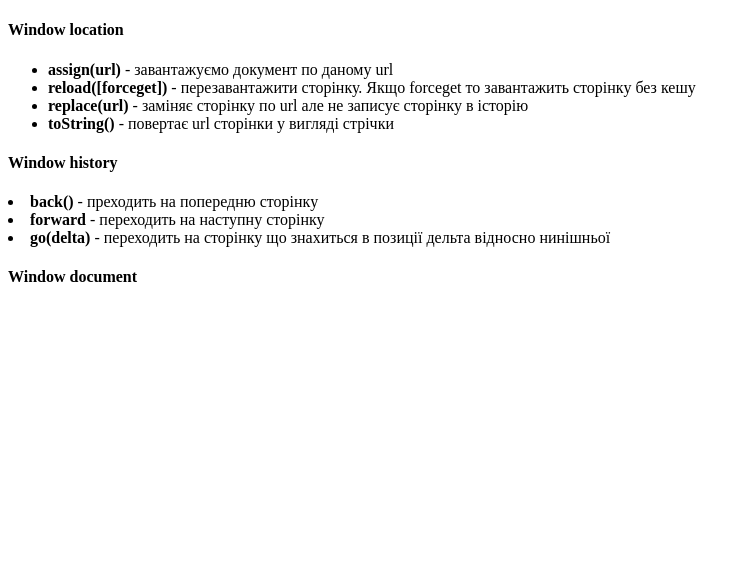
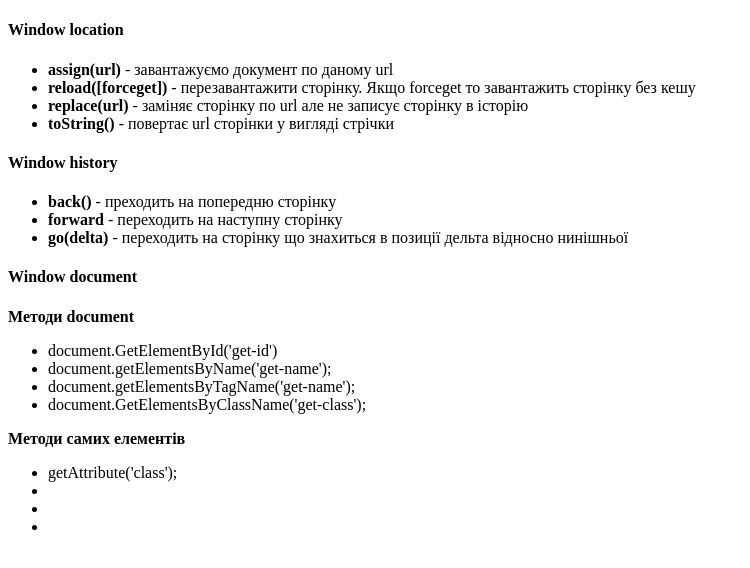
Before and after one commit to viktorlv30/jsAssign, a plain HTML site: page index.html in a window 1280 px wide. Shown: the whole page, without its empty margins (0-750 px from the left). Drawn offline with Linux system fonts and the light colour scheme.

Commit message:
end lesson 28.06.16

```diff
--- a/index.html
+++ b/index.html
@@ -2,7 +2,7 @@
 <html lang="en">
 <head>
     <meta charset="UTF-8">
-    <script src="dom1.js"></script>
+    <!--<script src="dom1.js"></script>-->
     <title>Title</title>
 </head>
 <body>
@@ -18,7 +18,7 @@
     </ul>
 
     <h4>Window history</h4>
-    <lu>
+    <ul>
         <li>
             <b>back()</b> - преходить на попередню сторінку
         </li>
@@ -28,8 +28,33 @@
         <li>
             <b>go(delta)</b> - переходить на сторінку що знахиться в позиції дельта відносно нинішньої
         </li>
-    </lu>
+    </ul>
 
     <h4>Window document</h4>
+    <b>Методи document</b>
+    <ul>
+        <li>document.GetElementById('get-id')</li>
+        <li name="get-name">
+            document.getElementsByName('get-name');
+        </li>
+        <li>
+            document.getElementsByTagName('get-name');
+        </li>
+        <li class="get-class">
+            document.GetElementsByClassName('get-class');
+        </li>
+    </ul>
+    <b>Методи самих елементів</b>
+    <ul>
+        <li id="get-attribute" class="find-class">
+            getAttribute('class');
+        </li>
+        <li>
+
+        </li>
+        <li></li>
+        <li></li>
+    </ul>
+    <script src="dom1.js"></script>
 </body>
 </html>
```
Also changed, not shown: dom1.js (+11 -0 lines).
